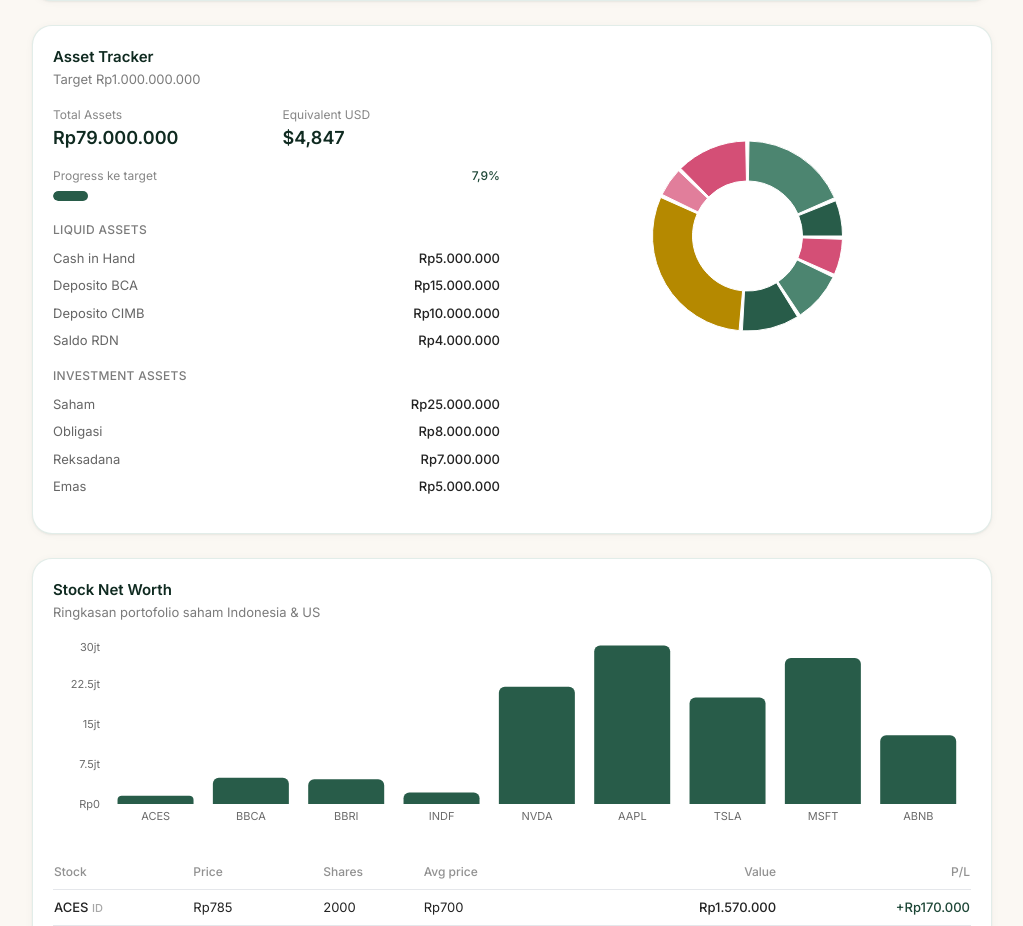
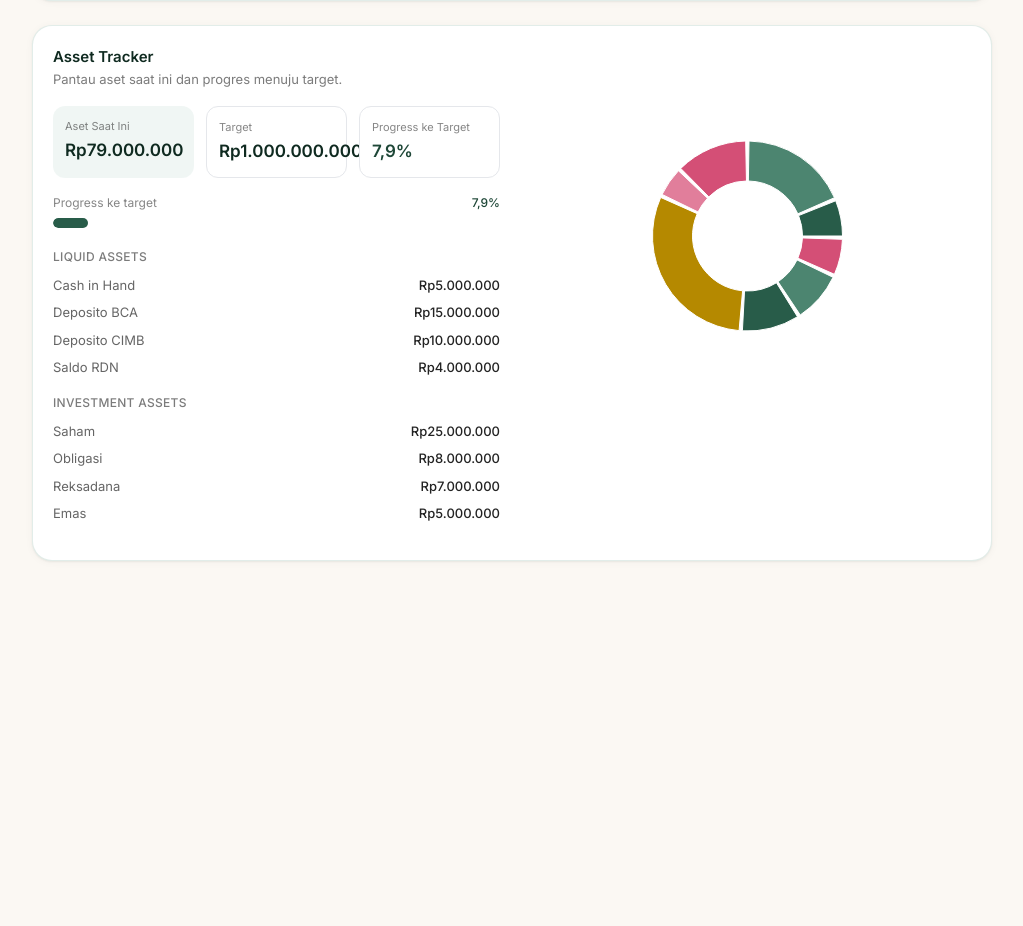
Before and after one commit to jasminework2023/personal-wealthplanner, a React (Vite) app: page /dashboard/finance in a window 1280 px wide. Shown: the part 1666-2592 px from the top of the page, without its empty margins (256-1279 px from the left). After the commit the page ends 2259 px from the top, so only its background shows below. Built offline with nearby package versions, Linux system fonts and the light colour scheme; the HTML template or start-up script is replaced by a standard one.

Commit message:
Update DashboardFinance.tsx

```diff
--- a/src/pages/DashboardFinance.tsx
+++ b/src/pages/DashboardFinance.tsx
@@ -235,14 +235,14 @@ export function DashboardFinance() {
 
       {/* A. Ringkasan Bulanan */}
       <div className="grid grid-cols-2 lg:grid-cols-4 gap-4">
-        <StatCard label="Total Income" value={formatRupiah(totalIncome)} icon={TrendingUp} tone="forest" />
+        <StatCard label="Monthly Income" value={formatRupiah(totalIncome)} icon={TrendingUp} tone="forest" />
         <StatCard
           label="Budget Expense"
           value={budgetExpensePlan > 0 ? formatRupiah(budgetExpensePlan) : "Belum diatur"}
           icon={Landmark}
           tone="neutral"
         />
-        <StatCard label="Total Spending" value={formatRupiah(totalExpense)} icon={TrendingDown} tone="rose" />
+        <StatCard label="Monthly Spending" value={formatRupiah(totalExpense)} icon={TrendingDown} tone="rose" />
         <StatCard label="Monthly Savings" value={formatRupiah(totalSaving)} icon={PiggyBank} tone="forest" />
       </div>
 
@@ -274,19 +274,21 @@ export function DashboardFinance() {
       </ChartCard>
 
       {/* E. Asset Tracker */}
-      <ChartCard title="Asset Tracker" subtitle={assets.target > 0 ? `Target ${formatRupiah(assets.target)}` : "Target belum diatur"}>
+      <ChartCard title="Asset Tracker" subtitle="Pantau aset saat ini dan progres menuju target.">
         <div className="grid grid-cols-1 lg:grid-cols-2 gap-6">
           <div>
-            <div className="grid grid-cols-2 gap-3 mb-4">
-              <div>
-                <p className="text-[12px] text-charcoal/55">Total Assets</p>
-                <p className="text-[18px] font-semibold text-forest-900">{formatRupiah(assets.totalAssets)}</p>
+            <div className="grid grid-cols-1 sm:grid-cols-3 gap-3 mb-4">
+              <div className="rounded-xl bg-forest-50/70 p-3">
+                <p className="text-[11px] text-charcoal/55">Aset Saat Ini</p>
+                <p className="mt-1 text-[17px] font-semibold text-forest-900">{formatRupiah(assets.totalAssets)}</p>
               </div>
-              <div>
-                <p className="text-[12px] text-charcoal/55">Equivalent USD</p>
-                <p className="text-[18px] font-semibold text-forest-900">
-                  ${Math.round(assets.totalAssets / usdRate).toLocaleString("en-US")}
-                </p>
+              <div className="rounded-xl bg-white border border-charcoal/8 p-3">
+                <p className="text-[11px] text-charcoal/55">Target</p>
+                <p className="mt-1 text-[17px] font-semibold text-forest-900">{assets.target > 0 ? formatRupiah(assets.target) : "Belum diatur"}</p>
+              </div>
+              <div className="rounded-xl bg-white border border-charcoal/8 p-3">
+                <p className="text-[11px] text-charcoal/55">Progress ke Target</p>
+                <p className="mt-1 text-[17px] font-semibold text-forest-700">{assets.target > 0 ? formatPercent(assetProgress) : "—"}</p>
               </div>
             </div>
             {assets.target > 0 && (
@@ -370,92 +372,7 @@ export function DashboardFinance() {
         </div>
       </ChartCard>
 
-      {/* F. Stock Net Worth */}
-      {(assets.stocksID.length > 0 || assets.stocksUS.length > 0 || manualStocks.length > 0) && (
-        <ChartCard title="Stock Net Worth" subtitle="Ringkasan portofolio saham Indonesia & US">
-          <ResponsiveContainer width="100%" height={200}>
-            <BarChart
-              data={[...allStocksID, ...allStocksUS.map((s) => ({ ...s, value: s.value * usdRate }))].map((s) => ({
-                ticker: s.ticker,
-                value: s.value,
-              }))}
-            >
-              <XAxis dataKey="ticker" tick={{ fontSize: 11, fill: "#6b6b6b" }} axisLine={false} tickLine={false} />
-              <YAxis tickFormatter={(v) => formatCompact(v)} tick={{ fontSize: 11, fill: "#6b6b6b" }} axisLine={false} tickLine={false} width={50} />
-              <Tooltip formatter={(v: number) => formatRupiah(v)} />
-              <Bar dataKey="value" radius={[6, 6, 0, 0]} fill="#285C49" />
-            </BarChart>
-          </ResponsiveContainer>
-
-          <div className="overflow-x-auto mt-4">
-            <table className="w-full text-[13px] min-w-[520px]">
-              <thead>
-                <tr className="text-left text-charcoal/50 text-[12px] border-b border-charcoal/8">
-                  <th className="py-2 font-medium">Stock</th>
-                  <th className="py-2 font-medium">Price</th>
-                  <th className="py-2 font-medium">Shares</th>
-                  <th className="py-2 font-medium">Avg price</th>
-                  <th className="py-2 font-medium text-right">Value</th>
-                  <th className="py-2 font-medium text-right">P/L</th>
-                </tr>
-              </thead>
-              <tbody>
-                {[
-                  ...allStocksID.map((s) => ({ ...s, market: "ID" as const })),
-                  ...allStocksUS.map((s) => ({ ...s, market: "US" as const })),
-                ].map((s) => (
-                  <tr key={s.ticker} className="border-b border-charcoal/8 last:border-0">
-                    <td className="py-2 font-medium">
-                      {s.ticker} <span className="text-charcoal/40 text-[11px]">{s.market}</span>
-                    </td>
-                    <td className="py-2">{s.market === "US" ? "$" + s.currentPrice : formatRupiah(s.currentPrice)}</td>
-                    <td className="py-2">{s.shares}</td>
-                    <td className="py-2">{s.market === "US" ? "$" + s.avgPrice : formatRupiah(s.avgPrice)}</td>
-                    <td className="py-2 text-right font-medium">
-                      {formatRupiah(s.market === "US" ? s.value * usdRate : s.value)}
-                    </td>
-                    <td className={`py-2 text-right font-medium ${s.pl >= 0 ? "text-forest-700" : "text-rose-600"}`}>
-                      {s.pl >= 0 ? "+" : ""}
-                      {s.market === "US" ? "$" + s.pl.toFixed(0) : formatRupiah(s.pl)}
-                    </td>
-                  </tr>
-                ))}
-              </tbody>
-            </table>
-          </div>
-
-          <ManualStockForm onSaved={(stock) => setManualStocks((current) => {
-            const withoutSame = current.filter((item) => !(item.ticker === stock.ticker && item.market === stock.market));
-            return [...withoutSame, stock];
-          })} />
-
-          {manualStocks.length > 0 && (
-            <div className="mt-3 flex flex-wrap gap-2">
-              {manualStocks.map((stock) => (
-                <span key={`${stock.market}-${stock.ticker}`} className="inline-flex items-center gap-2 rounded-full bg-lilac-50 px-3 py-1.5 text-[11px] text-forest-800">
-                  Manual · {stock.ticker}
-                  <button type="button" onClick={() => setManualStocks((items) => items.filter((x) => !(x.ticker === stock.ticker && x.market === stock.market)))} className="font-bold text-charcoal/40 hover:text-rose-600" aria-label={`Hapus ${stock.ticker}`}>×</button>
-                </span>
-              ))}
-            </div>
-          )}
-
-          <div className="grid grid-cols-3 gap-3 mt-4 pt-4 border-t border-charcoal/8">
-            <div>
-              <p className="text-[12px] text-charcoal/55">Subtotal ID</p>
-              <p className="text-[15px] font-semibold">{formatRupiah(idValue)}</p>
-            </div>
-            <div>
-              <p className="text-[12px] text-charcoal/55">Subtotal US</p>
-              <p className="text-[15px] font-semibold">{formatRupiah(usValueIDR)}</p>
-            </div>
-            <div>
-              <p className="text-[12px] text-charcoal/55">Total Portfolio</p>
-              <p className="text-[15px] font-semibold text-forest-800">{formatRupiah(totalPortfolio)}</p>
-            </div>
-          </div>
-        </ChartCard>
-      )}
+      {/* Stock Net Worth hidden in Phase 1 until live market-price data is available. */}
     </div>
   );
 }
```
